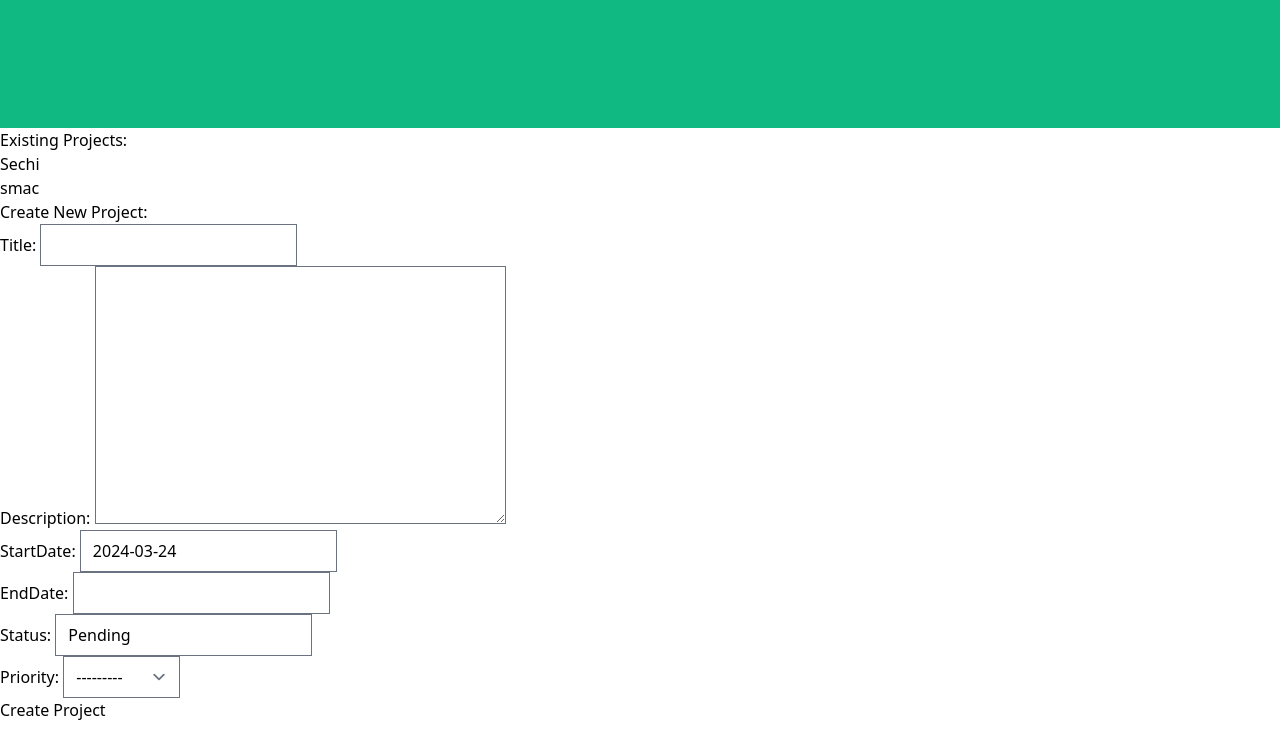
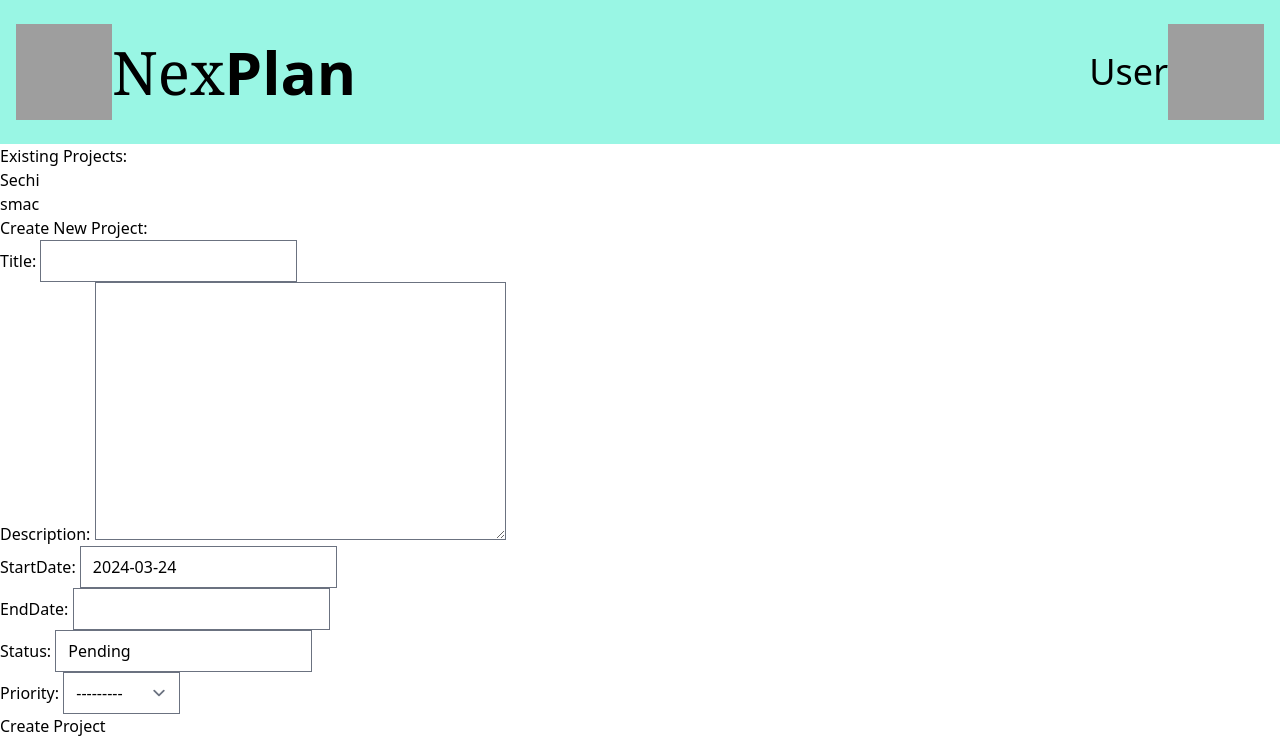
Before and after one commit to vicenteNavas666/ManagementApp, a Django app: page /projects/ in a window 1280 px wide. Shown: the top 737 px of the page. Run offline with Django 5.2, Linux system fonts and the light colour scheme; data comes from the database, SQL or seed files in the repository; some libraries are stand-ins or nearby versions; grey boxes are pictures that could not be loaded.

Commit message:
create header

```diff
--- a/managementProject/projects/static/css/dist/styles.css
+++ b/managementProject/projects/static/css/dist/styles.css
@@ -743,11 +743,184 @@ select {
   position: static;
 }
 
+.ml-4 {
+  margin-left: 1rem;
+}
+
+.mr-4 {
+  margin-right: 1rem;
+}
+
+.flex {
+  display: flex;
+}
+
 .h-32 {
   height: 8rem;
 }
 
-.bg-emerald-500 {
+.h-1\/4 {
+  height: 25%;
+}
+
+.h-1\/2 {
+  height: 50%;
+}
+
+.h-1 {
+  height: 0.25rem;
+}
+
+.h-12 {
+  height: 3rem;
+}
+
+.h-1\/6 {
+  height: 16.666667%;
+}
+
+.h-3 {
+  height: 0.75rem;
+}
+
+.h-3\.5 {
+  height: 0.875rem;
+}
+
+.h-full {
+  height: 100%;
+}
+
+.h-screen {
+  height: 100vh;
+}
+
+.h-36 {
+  height: 9rem;
+}
+
+.h-3\/6 {
+  height: 50%;
+}
+
+.h-3\/5 {
+  height: 60%;
+}
+
+.h-6 {
+  height: 1.5rem;
+}
+
+.h-10 {
+  height: 2.5rem;
+}
+
+.h-40 {
+  height: 10rem;
+}
+
+.h-2 {
+  height: 0.5rem;
+}
+
+.h-24 {
+  height: 6rem;
+}
+
+.max-h-12 {
+  max-height: 3rem;
+}
+
+.max-h-64 {
+  max-height: 16rem;
+}
+
+.max-h-screen {
+  max-height: 100vh;
+}
+
+.max-h-1 {
+  max-height: 0.25rem;
+}
+
+.max-h-36 {
+  max-height: 9rem;
+}
+
+.w-10 {
+  width: 2.5rem;
+}
+
+.w-40 {
+  width: 10rem;
+}
+
+.w-24 {
+  width: 6rem;
+}
+
+.basis-1\/2 {
+  flex-basis: 50%;
+}
+
+.basis-1\/4 {
+  flex-basis: 25%;
+}
+
+.flex-row {
+  flex-direction: row;
+}
+
+.items-center {
+  align-items: center;
+}
+
+.justify-end {
+  justify-content: flex-end;
+}
+
+.justify-center {
+  justify-content: center;
+}
+
+.bg-teal-400 {
   --tw-bg-opacity: 1;
-  background-color: rgb(16 185 129 / var(--tw-bg-opacity));
+  background-color: rgb(45 212 191 / var(--tw-bg-opacity));
 }
+
+.bg-teal-200 {
+  --tw-bg-opacity: 1;
+  background-color: rgb(153 246 228 / var(--tw-bg-opacity));
+}
+
+.bg-teal-300 {
+  --tw-bg-opacity: 1;
+  background-color: rgb(94 234 212 / var(--tw-bg-opacity));
+}
+
+.font-serif {
+  font-family: ui-serif, Georgia, Cambria, "Times New Roman", Times, serif;
+}
+
+.font-sans {
+  font-family: ui-sans-serif, system-ui, sans-serif, "Apple Color Emoji", "Segoe UI Emoji", "Segoe UI Symbol", "Noto Color Emoji";
+}
+
+.text-lg {
+  font-size: 1.125rem;
+  line-height: 1.75rem;
+}
+
+.text-4xl {
+  font-size: 2.25rem;
+  line-height: 2.5rem;
+}
+
+.text-6xl {
+  font-size: 3.75rem;
+  line-height: 1;
+}
+
+.font-bold {
+  font-weight: 700;
+}
--- a/managementProject/projects/templates/projects.html
+++ b/managementProject/projects/templates/projects.html
@@ -9,7 +9,14 @@
 </head>
 <body>
 
-    <div class="h-32 bg-emerald-500 "></div>
+    <header class='h-36 bg-teal-200 flex flex-row'>
+        <div class="basis-1/2 flex items-center ml-4">
+            <img class="h-24 w-24" src="http://cdn.onlinewebfonts.com/svg/img_416526.png" alt=""><p class="font-serif text-6xl">Nex</p><p class="font-sans text-6xl font-bold">Plan</p>
+        </div>
+        <div class="basis-1/2 flex items-center justify-end mr-4">
+            <p class="font-sans text-4xl">User</p><img class="h-24 w-24" src="https://freesvg.org/img/abstract-user-flat-3.png" alt="">
+        </div>
+    </header>
     <!-- Display Existing Projects -->
     <h2>Existing Projects:</h2>
     <ul>
```
